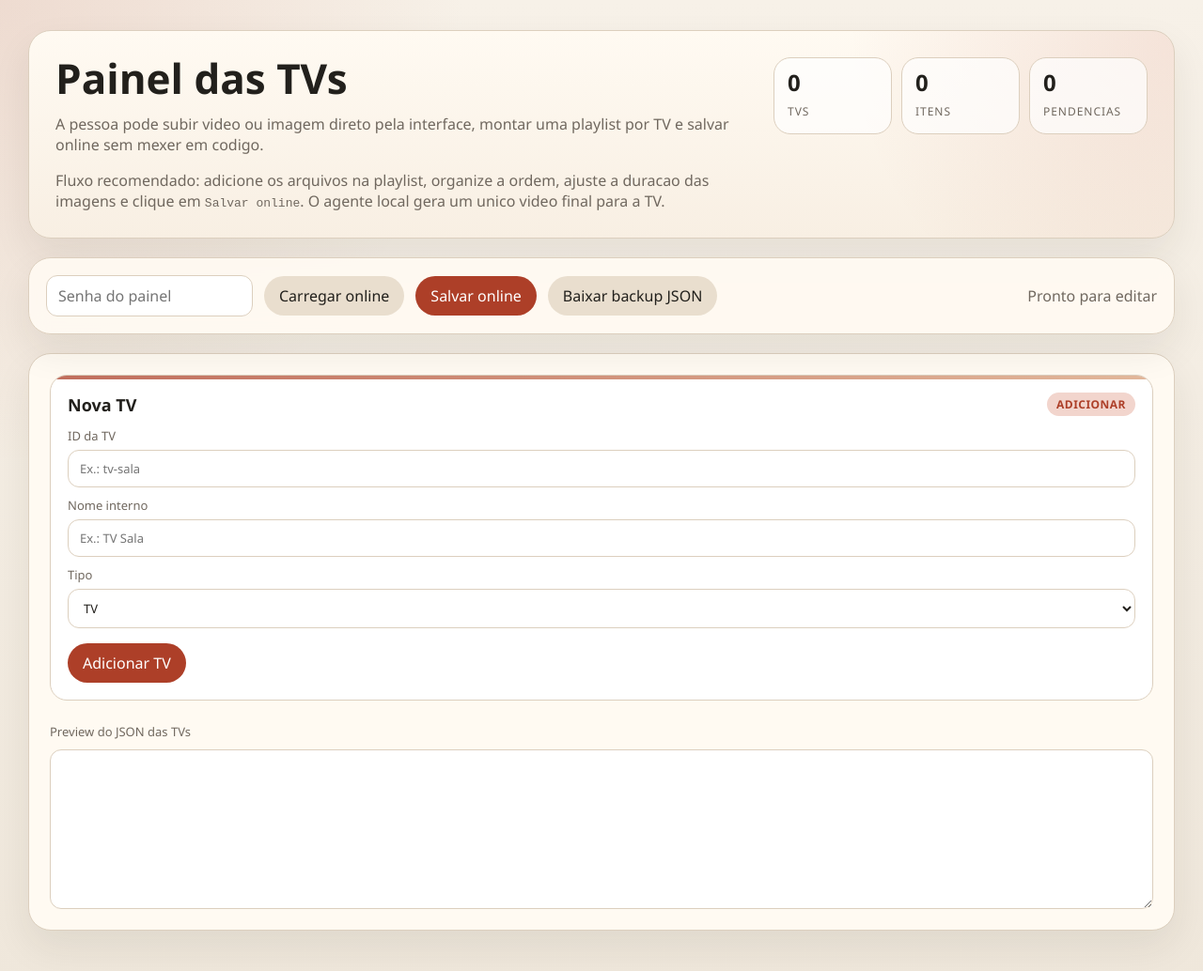
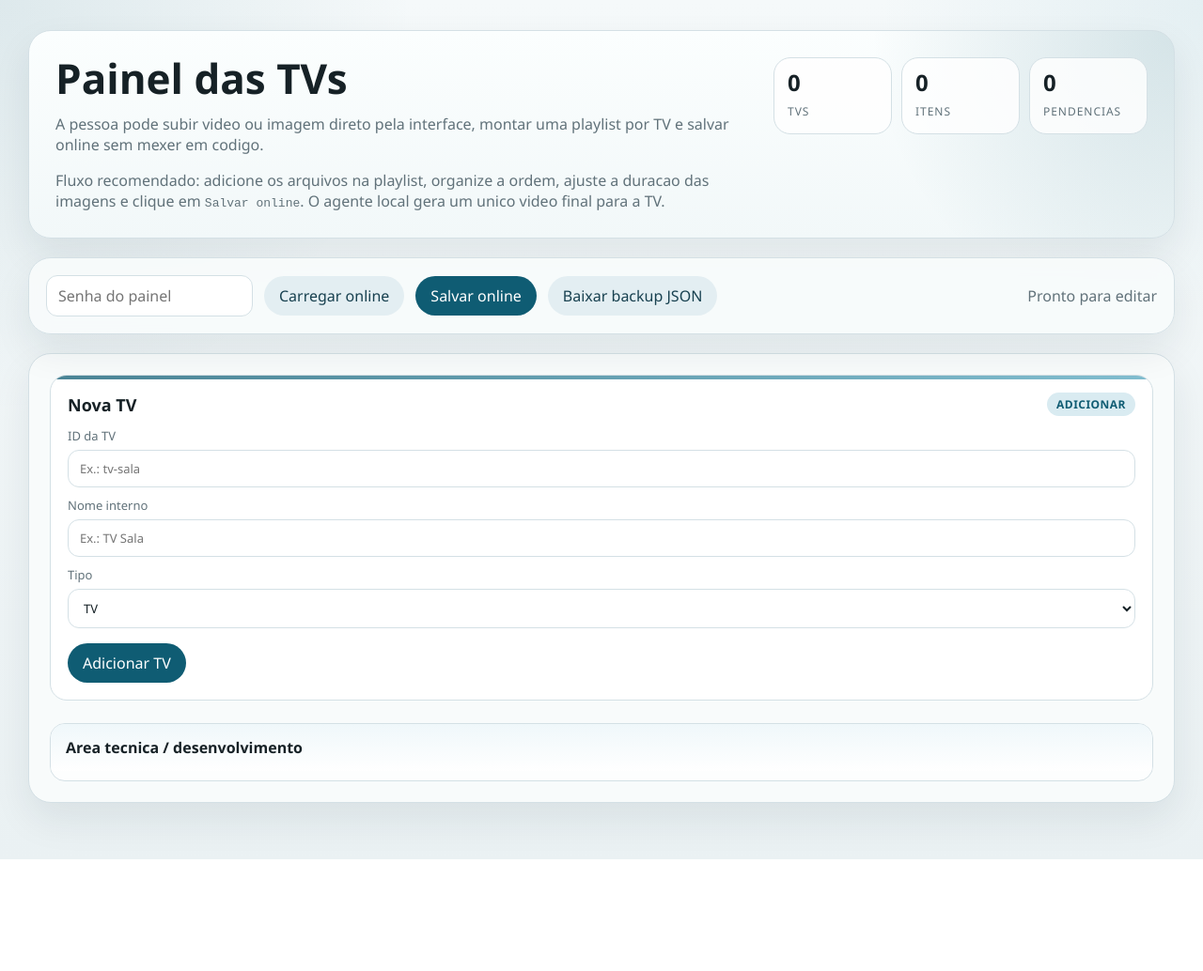
Before and after one commit to Moreno-RnK/TVMedia, a website: page admin.html in a window 1280 px wide. Shown: the whole page at 94% size. After the commit the page ends 915 px from the top, so only its background shows below. Drawn offline with Linux system fonts and the light colour scheme.

Commit message:
Add files via upload

```diff
--- a/admin.html
+++ b/admin.html
@@ -6,19 +6,19 @@
   <title>Painel das TVs</title>
   <style>
     :root {
-      --bg: #f3efe7;
-      --panel: #fffaf2;
+      --bg: #eef3f4;
+      --panel: #f8fbfb;
       --panel-strong: #ffffff;
-      --ink: #22201c;
-      --muted: #70685f;
-      --accent: #ad3f28;
-      --accent-soft: #f2d5cd;
-      --accent-soft-2: #f8e7e1;
-      --sand: #f4ecdf;
-      --border: #dccfbe;
+      --ink: #162126;
+      --muted: #61727a;
+      --accent: #0f5c73;
+      --accent-soft: #d9ebf1;
+      --accent-soft-2: #eef7fa;
+      --sand: #edf3f5;
+      --border: #d4e0e5;
       --success: #1d7b4b;
-      --danger: #a12c2c;
-      --shadow: 0 18px 40px rgba(34, 32, 28, 0.08);
+      --danger: #b13a3a;
+      --shadow: 0 18px 40px rgba(15, 37, 46, 0.08);
     }
 
     * {
@@ -29,8 +29,9 @@
       margin: 0;
       font-family: "Segoe UI", Arial, sans-serif;
       background:
-        radial-gradient(circle at top left, rgba(173, 63, 40, 0.12), transparent 30%),
-        linear-gradient(180deg, #f7f1e8 0%, #efe7db 100%);
+        radial-gradient(circle at top left, rgba(15, 92, 115, 0.10), transparent 28%),
+        radial-gradient(circle at top right, rgba(33, 127, 156, 0.08), transparent 22%),
+        linear-gradient(180deg, #f5f9fa 0%, #eaf1f3 100%);
       color: var(--ink);
     }
 
@@ -53,8 +54,8 @@
       padding: 28px;
       margin-bottom: 20px;
       background:
-        radial-gradient(circle at top right, rgba(173, 63, 40, 0.12), transparent 28%),
-        linear-gradient(180deg, #fffaf2 0%, #f8efe3 100%);
+        radial-gradient(circle at top right, rgba(15, 92, 115, 0.16), transparent 26%),
+        linear-gradient(180deg, #fbfefe 0%, #f2f8f9 100%);
     }
 
     .hero h1 {
@@ -92,7 +93,7 @@
       border: 1px solid var(--border);
       border-radius: 18px;
       padding: 14px;
-      background: rgba(255, 255, 255, 0.7);
+      background: rgba(255, 255, 255, 0.82);
     }
 
     .hero-stat strong {
@@ -120,7 +121,7 @@
       top: 0;
       z-index: 2;
       backdrop-filter: blur(10px);
-      background: rgba(255, 250, 242, 0.92);
+      background: rgba(248, 251, 251, 0.92);
     }
 
     .editor {
@@ -150,7 +151,7 @@
       inset: 0 auto auto 0;
       width: 100%;
       height: 4px;
-      background: linear-gradient(90deg, var(--accent) 0%, #d9a07a 100%);
+      background: linear-gradient(90deg, var(--accent) 0%, #58a8c0 100%);
       opacity: 0.75;
     }
 
@@ -185,7 +186,7 @@
       gap: 6px;
       padding: 6px 10px;
       border-radius: 999px;
-      background: var(--sand);
+      background: var(--accent-soft-2);
       color: var(--muted);
       font-size: 12px;
       font-weight: 600;
@@ -256,12 +257,12 @@
     }
 
     .secondary {
-      background: #e9dece;
-      color: var(--ink);
+      background: #e3eef2;
+      color: #184150;
     }
 
     .danger {
-      background: #f6d7d7;
+      background: #f7dddd;
       color: var(--danger);
     }
 
@@ -280,6 +281,36 @@
 
     .raw-json {
       margin-top: 24px;
+      display: grid;
+      gap: 10px;
+    }
+
+    details.dev-tools,
+    details.advanced-fields {
+      border: 1px solid var(--border);
+      border-radius: 16px;
+      background: rgba(255, 255, 255, 0.72);
+      overflow: hidden;
+    }
+
+    details.dev-tools > summary,
+    details.advanced-fields > summary {
+      list-style: none;
+      cursor: pointer;
+      padding: 14px 16px;
+      font-weight: 700;
+      color: var(--ink);
+      background: linear-gradient(180deg, rgba(238, 247, 250, 0.9), rgba(255, 255, 255, 0.8));
+    }
+
+    details.dev-tools > summary::-webkit-details-marker,
+    details.advanced-fields > summary::-webkit-details-marker {
+      display: none;
+    }
+
+    .dev-tools-body,
+    .advanced-fields-body {
+      padding: 14px 16px 16px;
       display: grid;
       gap: 10px;
     }
@@ -310,14 +341,14 @@
       border: 1px solid var(--border);
       border-radius: 18px;
       overflow: hidden;
-      background: linear-gradient(180deg, #fff 0%, #f8f1e5 100%);
+      background: linear-gradient(180deg, #fff 0%, #f0f6f7 100%);
     }
 
     .media-preview {
       aspect-ratio: 16 / 9;
       background:
-        linear-gradient(135deg, rgba(173, 63, 40, 0.18), rgba(173, 63, 40, 0.02)),
-        #f5ede1;
+        linear-gradient(135deg, rgba(15, 92, 115, 0.20), rgba(15, 92, 115, 0.03)),
+        #eef5f6;
       display: flex;
       align-items: center;
       justify-content: center;
@@ -377,14 +408,14 @@
       border-radius: 16px;
       padding: 14px;
       background:
-        linear-gradient(180deg, rgba(255, 255, 255, 0.8), rgba(248, 241, 229, 0.9));
+        linear-gradient(180deg, rgba(255, 255, 255, 0.86), rgba(239, 247, 249, 0.94));
     }
 
     .playlist-item {
       border: 1px solid var(--border);
       border-radius: 16px;
       padding: 14px;
-      background: #fffdfa;
+      background: #fbfefe;
       display: grid;
       gap: 10px;
     }
@@ -401,8 +432,8 @@
       overflow: hidden;
       aspect-ratio: 16 / 9;
       background:
-        linear-gradient(135deg, rgba(173, 63, 40, 0.18), rgba(173, 63, 40, 0.02)),
-        #f5ede1;
+        linear-gradient(135deg, rgba(15, 92, 115, 0.20), rgba(15, 92, 115, 0.03)),
+        #eef5f6;
       display: flex;
       align-items: center;
       justify-content: center;
@@ -521,10 +552,13 @@
         </div>
       </div>
 
-      <div class="raw-json">
+      <details class="dev-tools raw-json">
+        <summary>Area tecnica / desenvolvimento</summary>
+        <div class="dev-tools-body">
           <label for="jsonPreview">Preview do JSON das TVs</label>
           <textarea id="jsonPreview" readonly></textarea>
         </div>
+      </details>
     </section>
   </div>
 
@@ -707,6 +741,9 @@
             "</div>" +
             '<div class="fields">' +
               field("Nome", device.name || "", "name") +
+              '<details class="advanced-fields">' +
+                '<summary>Opcoes avancadas desta TV</summary>' +
+                '<div class="advanced-fields-body">' +
                   field("Label exibida", device.label || "", "label") +
                   '<div class="field-grid-two">' +
                     selectField("Tipo do dispositivo", device.deviceType || "tv", "deviceType", [
@@ -724,6 +761,8 @@
                     field("Versao", String(media.version || "1"), "media.version") +
                     field("Status de conversao", device.conversionStatus || "nenhum", "conversionStatus") +
                   "</div>" +
+                "</div>" +
+              "</details>" +
             "</div>" +
             '<div class="section-title">Midia final atual da TV</div>' +
             '<div class="upload-panel">' +
@@ -821,8 +860,13 @@
                       ]) +
                       field("Duracao da imagem (segundos)", String(item.durationSeconds || 8), "playlist." + index + ".durationSeconds") +
                     "</div>" +
+                    '<details class="advanced-fields">' +
+                      '<summary>Opcoes avancadas do item</summary>' +
+                      '<div class="advanced-fields-body">' +
                         field("URL do item", item.url || "", "playlist." + index + ".url") +
                         field("Poster opcional", item.poster || "", "playlist." + index + ".poster") +
+                      "</div>" +
+                    "</details>" +
                   "</div>" +
                 "</div>" +
                 '<div class="actions">' +
```
Lines whose indentation alone changed are shown as unchanged.
